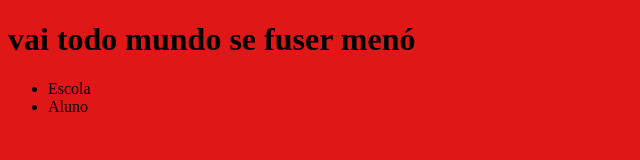
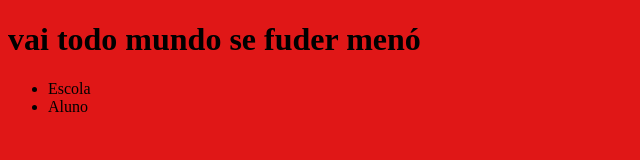
Before and after one commit to Nathja12/Minha-Pagina-1-trim, a plain HTML site: page index.html in a window 1280 px wide. Shown: the full height of the page, 0-640 px from the left. Drawn offline with Linux system fonts and the light colour scheme.

Commit message:
aaaaaaaa

```diff
--- a/index.html
+++ b/index.html
@@ -7,7 +7,7 @@
     <link rel="stylesheet" href="style.css">
 </head>
 <body>
-    <h1>vai todo mundo se fuser menó</h1>
+    <h1>vai todo mundo se fuder menó</h1>
     <ul>
         <li>Escola</li>
         <li>Aluno</li>
```
